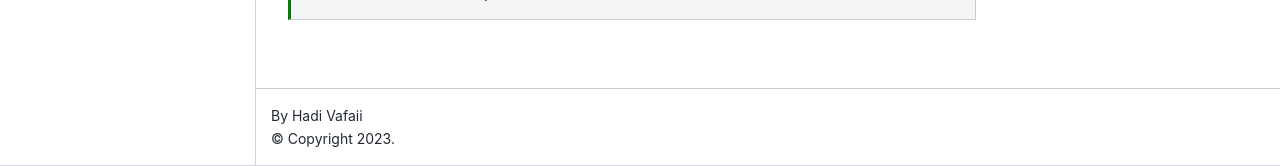
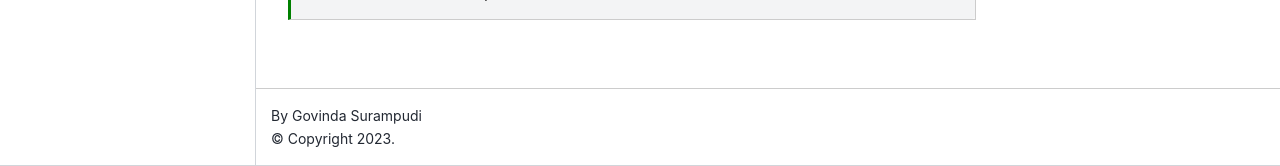
Before and after one commit to govinda-umd/explainable-ai, a Jupyter Book: the page built from _tag.ipynb, in a window 1280 px wide. Shown: the part 734-900 px from the top of the page. Built offline with Jupyter Book 1.0.4 settings and Sphinx 7.4.7 and the Sphinx Book theme 1.1.4, drawn with Linux system fonts in a browser that asks for light colours; pages that are not in the unit, such as notebooks, are missing from menus.

Commit message:
update config

```diff
--- a/_config.yml
+++ b/_config.yml
@@ -2,7 +2,7 @@
 # Learn more at https://jupyterbook.org/customize/config.html
 
 title: My Project [Daily Progress]
-author: Hadi Vafaii
+author: Govinda Surampudi
 logo: logo_sepia.png
 exclude_patterns : ['_tag', '_reset_cell_id', '**.ipynb_checkpoints']
 only_build_toc_files: false
@@ -22,7 +22,7 @@
 
 # Information about where the book exists on the web
 repository:
-  url: https://github.com/hadivafaii/MyProject  # Online location of your book
+  url: https://github.com/govinda-umd/explainable-ai  # Online location of your book
   path_to_book: docs  # Optional path to your book, relative to the repository root
   branch: master  # Which branch of the repository should be used when creating links (optional)
 
```
